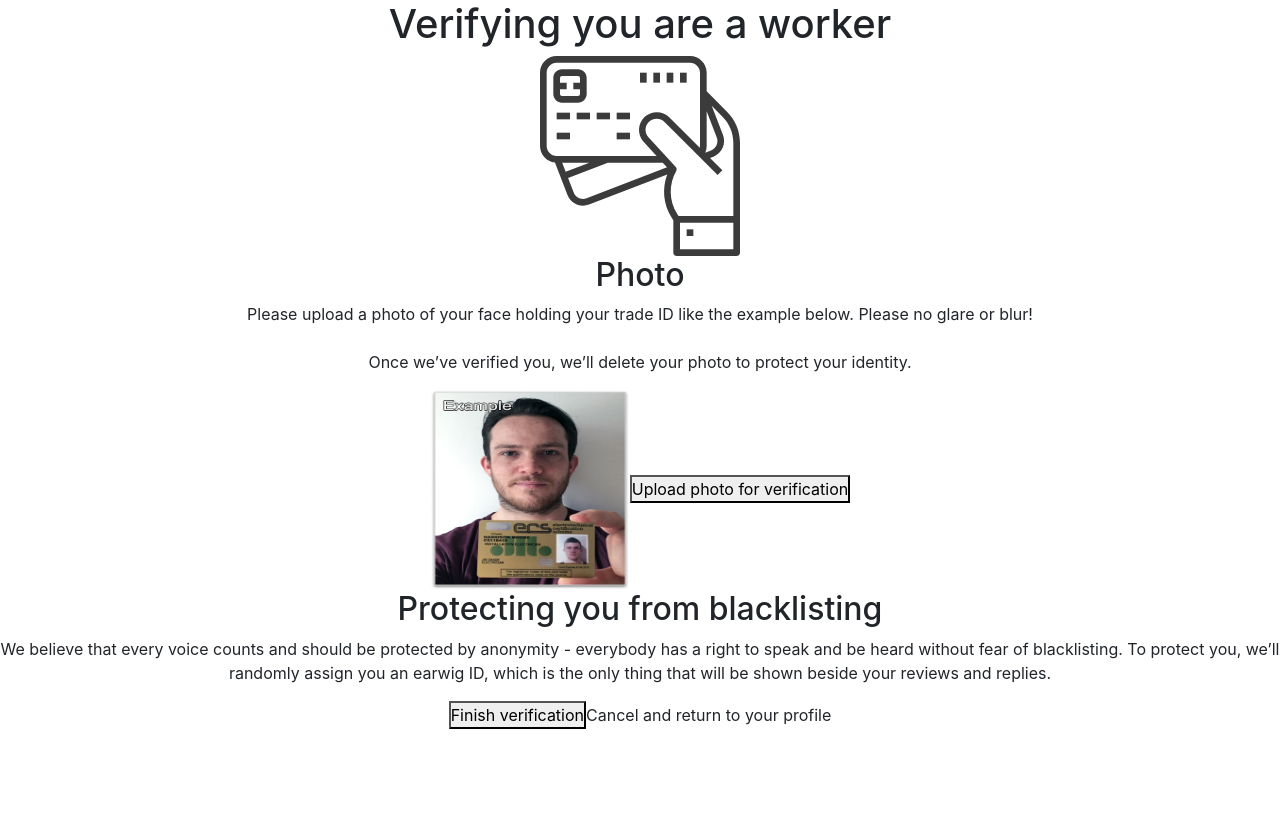
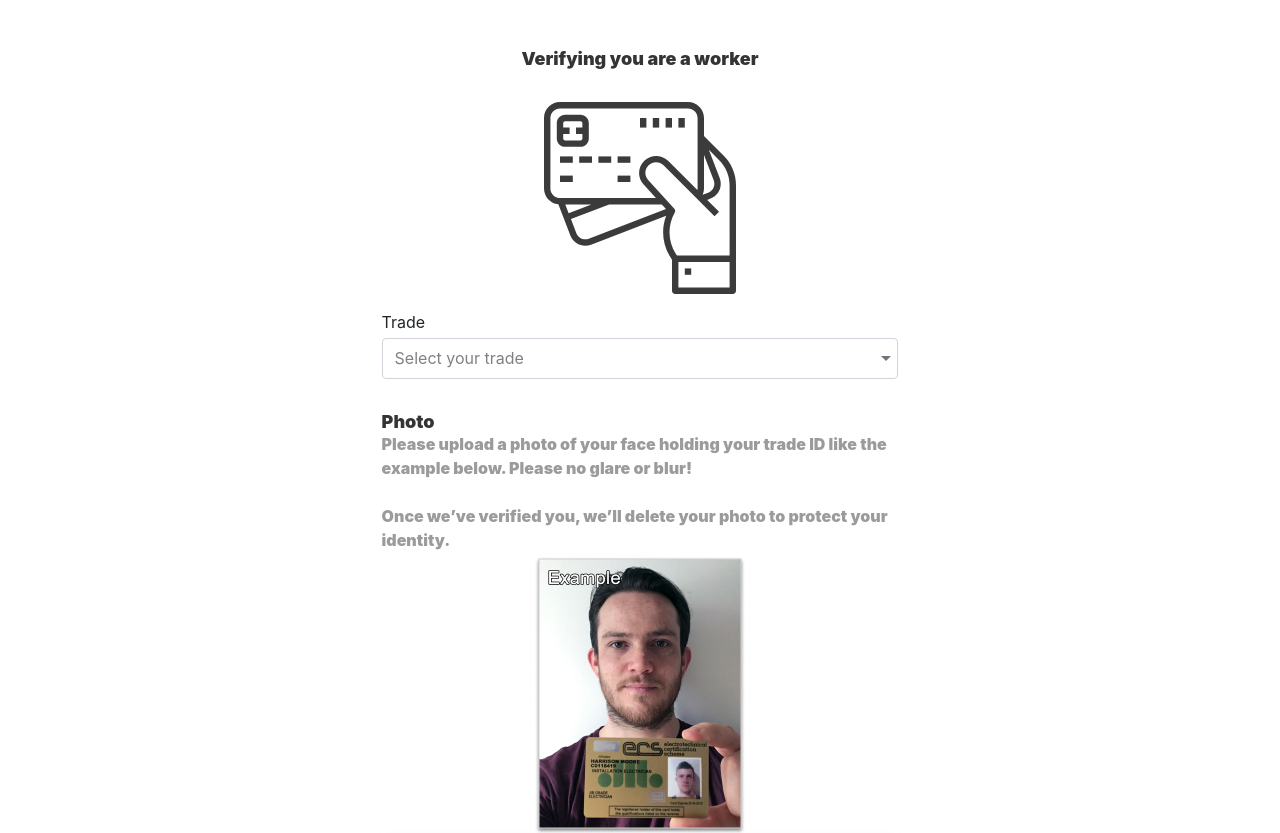
Before and after one commit to theharrisonmoore/earwig, a React (Create React App) app in the folder client/: page /upload in a window 1280 px wide. Shown: the top 833 px of the page. Before the commit the page ends 800 px from the top, so only its background shows below. Built offline with nearby package versions, Linux system fonts and the light colour scheme.

Commit message:
style: styling UploadImage elements

```diff
--- a/client/src/Common/Select.js
+++ b/client/src/Common/Select.js
@@ -10,17 +10,22 @@
 
 import React from "react";
 import { withStyles } from "@material-ui/core/styles";
-import InputLabel from "@material-ui/core/InputLabel";
 import MenuItem from "@material-ui/core/MenuItem";
 import FormControl from "@material-ui/core/FormControl";
 import Select from "@material-ui/core/Select";
 import InputBase from "@material-ui/core/InputBase";
-import FormLabel from "@material-ui/core/FormLabel";
+import styled from "styled-components";
+
+const Label = styled.label`
+  display: block;
+  text-align: left;
+  margin-bottom: 0.25rem;
+`;
 
 const BootstrapInput = withStyles(theme => ({
   root: {
     "label + &": {
-      marginTop: theme.spacing.unit * 3
+      marginTop: 0
     }
   },
   input: {
@@ -28,8 +33,10 @@ const BootstrapInput = withStyles(theme => ({
     position: "relative",
     backgroundColor: theme.palette.background.paper,
     border: "1px solid #ced4da",
+    color: "#818181",
+    fontSize: "1rem",
+    textAlign: "left",
     fontSize: 16,
-    width: "auto",
     padding: "10px 26px 10px 12px",
     transition: theme.transitions.create(["border-color", "box-shadow"]),
     // Use the system font instead of the default Roboto font.
@@ -58,6 +65,7 @@ const styles = theme => ({
     display: "flex",
     flexWrap: "wrap"
   },
+  width: "100%",
   margin: {
     margin: theme.spacing.unit
   },
@@ -81,19 +89,10 @@ class CustomizedSelects extends React.Component {
 
     return (
       <form className={classes.root} autoComplete="off">
-        <FormControl className={classes.formControl}>
+        <FormControl className={classes.formControl} fullWidth={true}>
           {label && (
-            <InputLabel
-              htmlFor={`${label}-customized-select`}
-              className={classes.bootstrapFormLabel}
-            >
-              {label}
-            </InputLabel>
+            <Label htmlFor={`${label}-customized-select`}>{label}</Label>
           )}
-          {/* <FormLabel component="label">Gender</FormLabel> */}
-
-          <label htmlFor={`${label}-customized-select`}>Label</label>
-
           <Select
             value={value}
             onChange={handleChange}
--- a/client/src/Components/UploadImage/UploadImage.style.js
+++ b/client/src/Components/UploadImage/UploadImage.style.js
@@ -1,22 +1,84 @@
 import styled from "styled-components";
 
-export const UploadImageWrapper = styled.div``;
-export const Heading = styled.h1``;
-export const SubHeading = styled.h2``;
+import { colors, shadows } from "./../theme";
+
+export const UploadImageWrapper = styled.div`
+  width: 100%;
+  max-width: 40rem;
+  margin: 1rem auto;
+  padding: 0 1rem;
+  padding-top: 2rem;
+`;
+
+export const ContentWrapper = styled.div`
+  width: 85%;
+  margin: 0 auto;
+`;
+
+export const SelectWrapper = styled.div`
+  width: 100%;
+  margin-bottom: 2rem;
+`;
+
+export const Heading = styled.h1`
+  color: ${colors.mineShaft};
+  font-size: 1.125rem;
+  font-weight: 900;
+  margin-bottom: 2rem;
+`;
+export const SubHeading = styled.h2`
+  font-weight: 900;
+  font-size: 1.125rem;
+  color: ${colors.mineShaft};
+  text-align: left;
+  margin-bottom: 0;
+`;
 
 export const CardIcon = styled.img`
-  width: 200px;
-  height: 200px;
+  width: 15vw;
+  height: 15vw;
+  max-width: 62rem;
+  max-height: 62rem;
+  margin-bottom: 1rem;
 `;
 
 export const Example = styled.img`
-  width: 200px;
-  height: 200px;
+  margin-bottom: 0.25rem;
 `;
 
 export const Label = styled.label``;
-export const Paragraph = styled.p``;
 
-export const Button = styled.button``;
+export const Paragraph = styled.p`
+  font-weight: 900;
+  font-size: 1rem;
+  text-align: left;
+  color: ${colors.dustyGray};
+  margin-bottom: 0.25rem;
+`;
 
-export const Link = styled.a``;
+export const Button = styled.button`
+  background: ${colors.white};
+  border: 1px solid ${colors.mineShaft};
+  box-shadow: ${shadows.buttonShadow};
+  border-radius: 3px;
+  height: 3.25rem;
+  width: 100%;
+  font-weight: 900;
+  font-size: 1.125rem;
+  color: ${colors.profileFontColor};
+  margin-bottom: 2rem;
+  margin-top: ${({ marginTop }) => (marginTop ? "2rem" : "0")};
+  outline: none;
+
+  &:active,
+  &:focus {
+    outline: none;
+  }
+`;
+
+export const Link = styled.a`
+  font-weight: 900;
+  font-size: 1.125rem;
+
+  color: ${colors.profileFontColor};
+`;
--- a/client/src/Components/UploadImage/index.js
+++ b/client/src/Components/UploadImage/index.js
@@ -3,6 +3,7 @@ import React, { Component } from "react";
 import Select from "./../../Common/Select";
 import {
   UploadImageWrapper,
+  ContentWrapper,
   Heading,
   SubHeading,
   CardIcon,
@@ -10,7 +11,8 @@ import {
   Paragraph,
   Example,
   Button,
-  Link
+  Link,
+  SelectWrapper
 } from "./UploadImage.style";
 import card from "./../../assets/card.svg";
 import example from "./../../assets/example.png";
@@ -24,8 +26,8 @@ const options = [
     label: "ten *2 "
   }
 ];
-const label = "label";
-const placeholder = "Placeholder ramy";
+const label = "Trade";
+const placeholder = "Select your trade";
 
 export default class extends Component {
   state = {
@@ -38,15 +40,18 @@ export default class extends Component {
   render() {
     return (
       <UploadImageWrapper>
-        {/* <Select
+        <ContentWrapper>
+          <Heading>Verifying you are a worker</Heading>
+          <CardIcon src={card} />
+          <SelectWrapper>
+            <Select
               placeholder={placeholder}
               label={label}
               options={options}
               handleChange={this.handleChange}
               value={this.state.tradeId}
-        /> */}
-        <Heading>Verifying you are a worker</Heading>
-        <CardIcon src={card} />
+            />
+          </SelectWrapper>
           <SubHeading>Photo</SubHeading>
           <Paragraph>
             Please upload a photo of your face holding your trade ID like the
@@ -63,11 +68,12 @@ export default class extends Component {
             We believe that every voice counts and should be protected by
             anonymity - everybody has a right to speak and be heard without fear
             of blacklisting. To protect you, we’ll randomly assign you an earwig
-          ID, which is the only thing that will be shown beside your reviews and
-          replies.
+            ID, which is the only thing that will be shown beside your reviews
+            and replies.
           </Paragraph>
-        <Button>Finish verification</Button>
+          <Button marginTop={true}>Finish verification</Button>
           <Link>Cancel and return to your profile</Link>
+        </ContentWrapper>
       </UploadImageWrapper>
     );
   }
--- a/client/src/Components/theme.js
+++ b/client/src/Components/theme.js
@@ -26,7 +26,10 @@ export const colors = {
   gray1: "#818181", // heading underline
   gray2: "#DBD5DD", //section border
   profileFontColor: "#4A4A4A",
-  inputBorder: "#979797"
+  inputBorder: "#979797",
+  mineShaft: "#3B3B3B",
+  dustyGray: "#9B9B9B",
+  mineShaft: "#343434"
 };
 
 // shadows
```
Lines whose indentation alone changed are shown as unchanged.
